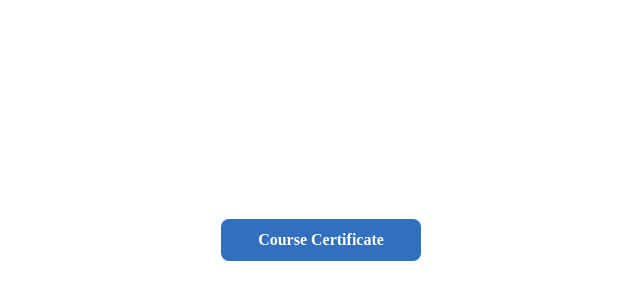
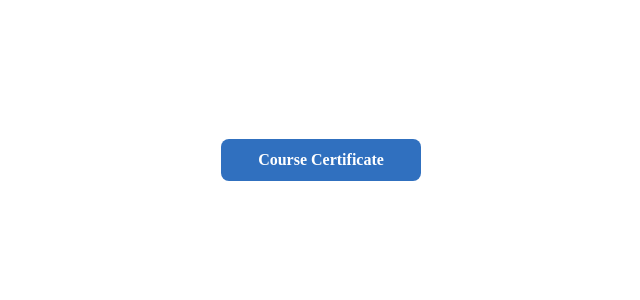
Before and after one commit to RounitR/certificate-app, a React (Create React App) app in the folder frontend/: page /noc/Ecertificate in a window 1280 px wide. Shown: the part 160-460 px from the top of the page, without its empty margins (319-959 px from the left). Built offline with nearby package versions, Linux system fonts and the light colour scheme.

Commit message:
certificateredirect changes

```diff
--- a/frontend/src/CertificateRedirect.js
+++ b/frontend/src/CertificateRedirect.js
@@ -1,46 +1,44 @@
 import React from "react";
-import { useNavigate, useLocation } from "react-router-dom";
+import { useLocation } from "react-router-dom";
 
 const CertificateRedirect = () => {
-  const navigate = useNavigate();
   const location = useLocation();
+  const queryParams = new URLSearchParams(location.search);
+  const code = queryParams.get("q"); // gets 'NPTEL123'
 
-  const queryParams = new URLSearchParams(location.search);
-  const code = queryParams.get("q"); // gets ?q=NPTEL123
-
-  const handleRedirect = () => {
+  const handleViewCertificate = () => {
     if (code) {
-      navigate(`/certificate/${code}`);
+      window.open(`/certificates/${code}.pdf`, "_blank");
     } else {
-      alert("Invalid or missing certificate code.");
+      alert("Invalid certificate code.");
     }
   };
 
   return (
     <div
-      style={{
-        height: "100vh",
-        display: "flex",
-        justifyContent: "center",
-        alignItems: "center",
-        backgroundColor: "#fff",
-      }}
+      style={{ position: "relative", height: "100vh", backgroundColor: "#fff" }}
     >
       <button
-        onClick={handleRedirect}
+        onClick={handleViewCertificate}
         style={{
+          position: "absolute",
+          top: "40%",
+          left: "50%",
+          transform: "translate(-50%, -50%)",
           backgroundColor: "#3070bf",
           color: "white",
           padding: "12px 30px",
           borderRadius: "8px",
+          textDecoration: "none",
+          display: "inline-block",
           width: "200px",
           fontSize: "16px",
           fontFamily: "'Nimbus Roman No9 L', 'Times New Roman', serif",
           fontWeight: "bold",
           border: "none",
           cursor: "pointer",
+          whiteSpace: "nowrap",
           textAlign: "center",
-          whiteSpace: "nowrap",
         }}
       >
         Course Certificate
```
